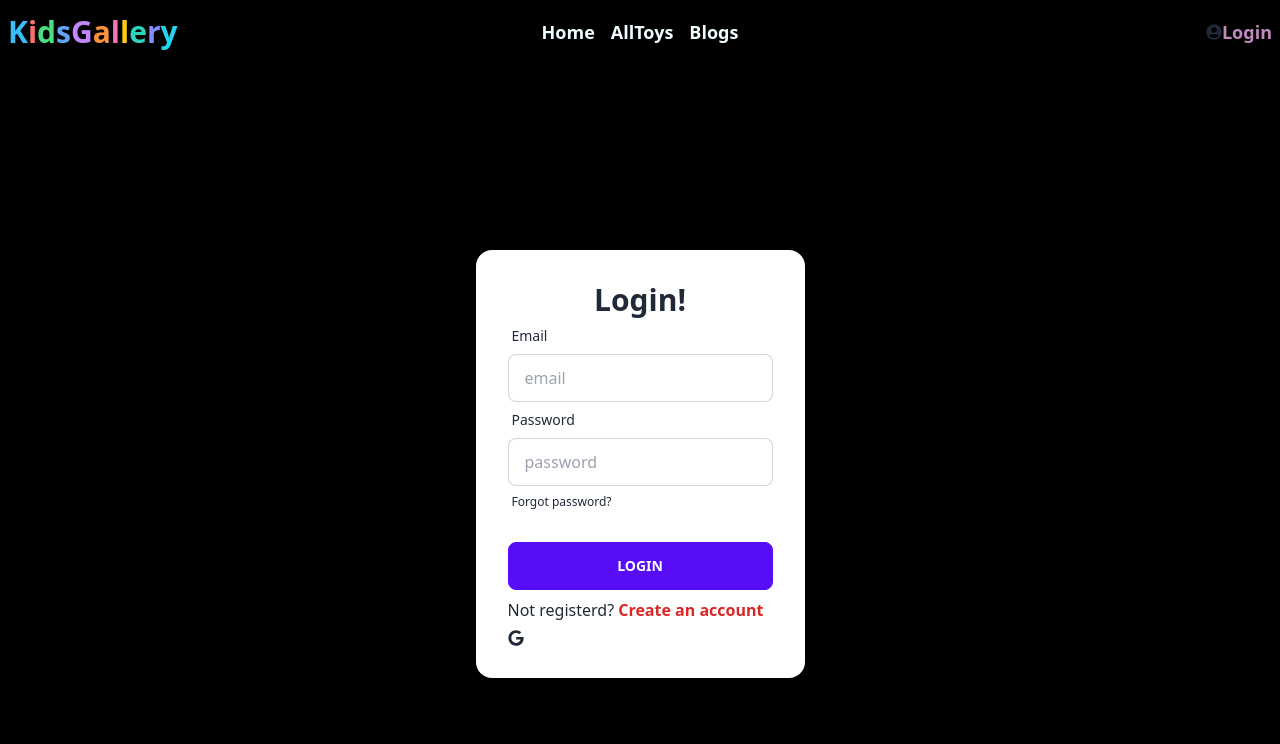
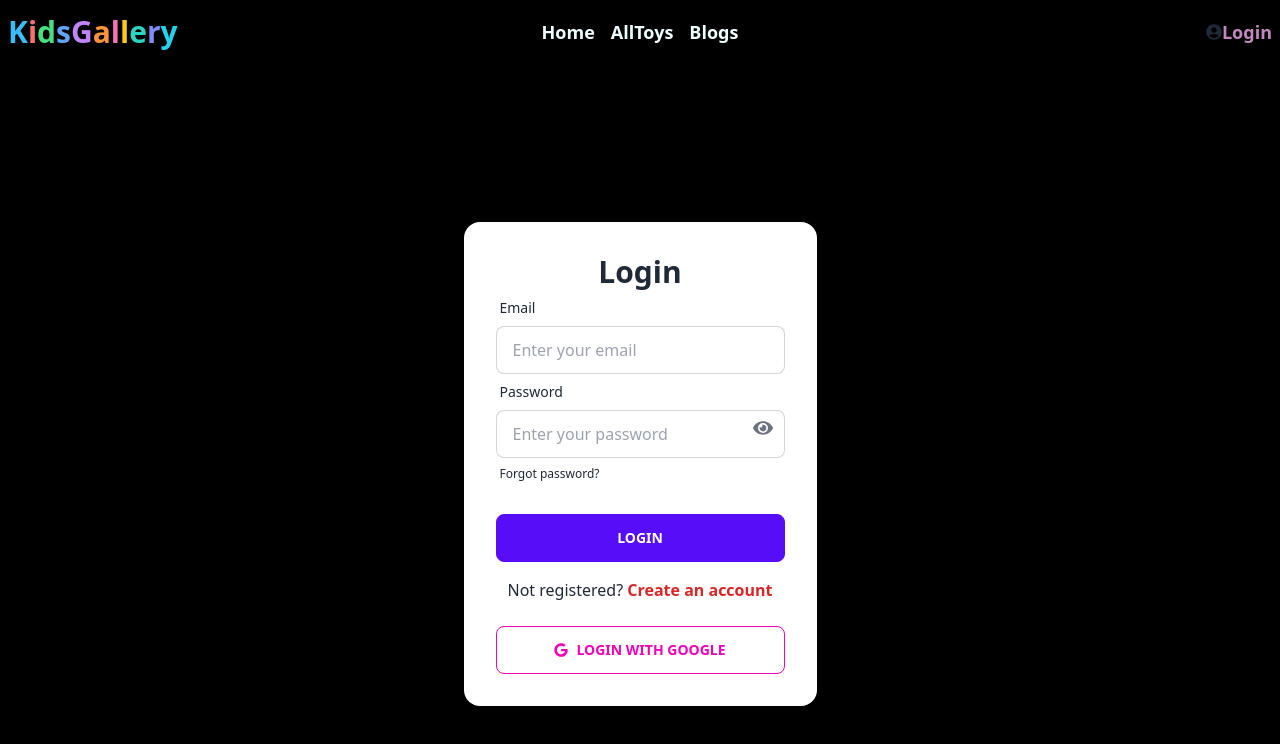
Before and after one commit to anighosal/toys-client, a React (Vite) app: page /auth/login in a window 1280 px wide. Shown: the top 744 px of the page. Built offline with nearby package versions, Linux system fonts and the light colour scheme; no server answers.

Commit message:
user created

```diff
--- a/package.json
+++ b/package.json
@@ -18,13 +18,15 @@
     "match-sorter": "^6.3.1",
     "react": "^18.2.0",
     "react-dom": "^18.2.0",
+    "react-hook-form": "^7.54.2",
     "react-hot-toast": "^2.4.1",
     "react-icons": "^4.8.0",
     "react-responsive-masonry": "^2.1.7",
     "react-router-dom": "^6.11.2",
     "react-tabs": "^6.0.1",
     "react-toastify": "^9.1.3",
-    "sort-by": "^1.2.0"
+    "sort-by": "^1.2.0",
+    "sweetalert2": "^11.17.2"
   },
   "devDependencies": {
     "@types/react": "^18.0.28",
--- a/src/pages/Login/Login.jsx
+++ b/src/pages/Login/Login.jsx
@@ -1,96 +1,138 @@
-import React, { useContext } from "react";
-
+import { getAuth, GoogleAuthProvider, signInWithPopup } from "firebase/auth";
+import { useContext, useState } from "react";
+import { FaEye, FaEyeSlash, FaGoogle } from "react-icons/fa";
 import { Link, useLocation, useNavigate } from "react-router-dom";
+import { toast, ToastContainer } from "react-toastify";
+import "react-toastify/dist/ReactToastify.css";
+import app from "../../firebase/firebase.config";
 import { AuthContext } from "../../providers/AuthProvider";
-import { FaGoogle } from "react-icons/fa";
-import { GoogleAuthProvider, getAuth, signInWithPopup } from "firebase/auth";
-import app from "../../firebase/firebase.config";
 
 const Login = () => {
   const auth = getAuth(app);
   const googleProvider = new GoogleAuthProvider();
   const { signIn } = useContext(AuthContext);
   const location = useLocation();
-  console.log("login page", location);
   const navigate = useNavigate();
 
+  const [error, setError] = useState("");
+  const [showPassword, setShowPassword] = useState(false);
   const from = location.state?.from?.pathname || "/";
-  const handleLogin = (event) => {
+
+  // Handle login with email & password
+  const handleLogin = async (event) => {
     event.preventDefault();
+    setError(""); // Clear previous errors
     const form = event.target;
     const email = form.email.value;
     const password = form.password.value;
-    console.log(email, password);
-    signIn(email, password)
-      .then((result) => {
-        const loggedUser = result.user;
-        console.log(loggedUser);
-        navigate(from);
-      })
-      .catch((error) => console.log(error));
+
+    if (!email || !password) {
+      setError("Email and password are required.");
+      toast.error("Email and password are required.");
+      return;
+    }
+
+    try {
+      const result = await signIn(email, password);
+      console.log("User logged in:", result.user);
+      toast.success("Login Successfully", { position: "top-right" });
+      navigate(from, { replace: true });
+    } catch (error) {
+      console.error("Login error:", error.message);
+      setError(error.message);
+      toast.error("Login failed. Please try again.");
+    }
   };
 
-  const handleGoogle = () => {
-    signInWithPopup(auth, googleProvider)
-      .then((result) => {
-        const loggedUser = result.user;
-        console.log(loggedUser);
-        navigate(from, { replace: true });
-      })
-      .catch((error) => {
-        console.log("error", error.message);
-      });
+  // Handle Google Sign-in
+  const handleGoogle = async () => {
+    try {
+      const result = await signInWithPopup(auth, googleProvider);
+      console.log("Google Login:", result.user);
+      toast.success("Logged in with Google!", { position: "top-right" });
+      navigate(from, { replace: true });
+    } catch (error) {
+      console.error("Google login error:", error.message);
+      setError("Google login failed. Please try again.");
+      toast.error("Google login failed. Please try again.");
+    }
   };
+
   return (
     <div className="hero min-h-screen">
+      <ToastContainer position="top-right" autoClose={3000} />
       <div className="hero-content flex-col lg:flex-row-reverse">
         <div className="card flex-shrink-0 w-full max-w-sm shadow-2xl bg-base-100">
           <div className="card-body">
             <form onSubmit={handleLogin}>
-              <h2 className="text-center font-bold text-3xl">Login!</h2>
+              <h2 className="text-center font-bold text-3xl">Login</h2>
+
+              {error && (
+                <p className="text-red-500 text-sm text-center">{error}</p>
+              )}
+
               <div className="form-control">
                 <label className="label">
                   <span className="label-text">Email</span>
                 </label>
                 <input
                   type="email"
-                  placeholder="email"
+                  placeholder="Enter your email"
                   name="email"
+                  required
                   className="input input-bordered"
                 />
               </div>
-              <div className="form-control">
+
+              <div className="form-control relative">
                 <label className="label">
                   <span className="label-text">Password</span>
                 </label>
                 <input
-                  type="text"
+                  type={showPassword ? "text" : "password"}
                   name="password"
-                  placeholder="password"
-                  className="input input-bordered"
+                  placeholder="Enter your password"
+                  required
+                  className="input input-bordered pr-10"
                 />
+                <button
+                  type="button"
+                  className="absolute right-3 top-11 text-gray-500 hover:text-gray-700"
+                  onClick={() => setShowPassword(!showPassword)}
+                >
+                  {showPassword ? (
+                    <FaEyeSlash size={20} />
+                  ) : (
+                    <FaEye size={20} />
+                  )}
+                </button>
                 <label className="label">
                   <a href="#" className="label-text-alt link link-hover">
                     Forgot password?
                   </a>
                 </label>
               </div>
+
               <div className="form-control mt-6">
-                <input
-                  className="btn btn-primary"
-                  type="submit"
-                  value="Login"
-                />
+                <button className="btn btn-primary" type="submit">
+                  Login
+                </button>
               </div>
             </form>
-            <p>
-              Not registerd?{" "}
-              <Link className="text-red-600 font-bold " to="/auth/register">
+
+            <p className="text-center mt-2">
+              Not registered?{" "}
+              <Link className="text-red-600 font-bold" to="/auth/register">
                 Create an account
-              </Link>{" "}
+              </Link>
             </p>
-            <button className="text-center" onClick={handleGoogle}>
-              <FaGoogle></FaGoogle>
+
+            <button
+              className="btn btn-outline btn-secondary mt-4 flex items-center justify-center gap-2"
+              onClick={handleGoogle}
+            >
+              <FaGoogle />
+              Login with Google
             </button>
           </div>
         </div>
--- a/src/pages/Register/Register.jsx
+++ b/src/pages/Register/Register.jsx
@@ -1,12 +1,17 @@
+import { getAuth, updateProfile } from "firebase/auth";
 import React, { useContext, useState } from "react";
-import login from "../../assets/login.svg";
+import { FaEye, FaEyeSlash } from "react-icons/fa";
 import { Link } from "react-router-dom";
+import { toast, ToastContainer } from "react-toastify";
+import "react-toastify/dist/ReactToastify.css";
 import { AuthContext } from "../../providers/AuthProvider";
-import { getAuth, updateProfile } from "firebase/auth";
 
 const Register = () => {
   const [registerError, setRegisterError] = useState("");
+  const [passwordVisible, setPasswordVisible] = useState(false);
+  const [confirmPasswordVisible, setConfirmPasswordVisible] = useState(false);
   const { createUser } = useContext(AuthContext);
+
   const handleRegister = (event) => {
     event.preventDefault();
     const form = event.target;
@@ -14,7 +19,13 @@ const Register = () => {
     const photo = form.photo.value;
     const email = form.email.value;
     const password = form.password.value;
-    console.log(name, photo, email, password);
+    const confirmPassword = form.confirmPassword.value;
+
+    if (password !== confirmPassword) {
+      setRegisterError("Passwords do not match.");
+      toast.error("Passwords do not match.");
+      return;
+    }
 
     createUser(email, password)
       .then((result) => {
@@ -26,20 +37,27 @@ const Register = () => {
           displayName: name,
           photoURL: photo,
         })
-          .then(() => {})
-          .catch((error) => {});
-        setRegisterError("");
-        event.target.reset();
-        setSuccess("User has been created succesfully");
+          .then(() => {
+            setRegisterError("");
+            event.target.reset();
+            toast.success("User has been created successfully!");
+          })
+          .catch((error) => {
+            console.log(error.message);
+            setRegisterError(error.message);
+            toast.error(error.message);
+          });
       })
       .catch((error) => {
-        console.log(error.massesge);
-        setRegisterError(error.massesge);
+        console.log(error.message);
+        setRegisterError(error.message);
+        toast.error("Registration failed. Please try again.");
       });
   };
 
   return (
     <div className="hero min-h-screen">
+      <ToastContainer position="top-right" autoClose={3000} />
       <div className="hero-content flex-col lg:flex-row-reverse">
         <div className="card flex-shrink-0 w-full max-w-sm shadow-2xl bg-base-100">
           <div className="card-body">
@@ -47,6 +65,13 @@ const Register = () => {
               <h2 className="text-center font-bold text-3xl">
                 Please Register!
               </h2>
+
+              {registerError && (
+                <p className="text-red-500 text-sm text-center">
+                  {registerError}
+                </p>
+              )}
+
               <div className="form-control">
                 <label className="label">
                   <span className="label-text">Name</span>
@@ -58,17 +83,19 @@ const Register = () => {
                   className="input input-bordered"
                 />
               </div>
+
               <div className="form-control">
                 <label className="label">
                   <span className="label-text">Photo</span>
                 </label>
                 <input
-                  type="photoURL"
+                  type="text"
                   name="photo"
                   placeholder="photoURL"
                   className="input input-bordered"
                 />
               </div>
+
               <div className="form-control">
                 <label className="label">
                   <span className="label-text">Email</span>
@@ -80,35 +107,65 @@ const Register = () => {
                   className="input input-bordered"
                 />
               </div>
+
+              <div className="form-control">
+                <label className="label">
+                  <span className="label-text">Password</span>
+                </label>
+                <div className="relative">
+                  <input
+                    type={passwordVisible ? "text" : "password"}
+                    name="password"
+                    placeholder="password"
+                    className="input input-bordered w-full"
+                  />
+                  <button
+                    type="button"
+                    onClick={() => setPasswordVisible(!passwordVisible)}
+                    className="absolute right-2 top-1/2 transform -translate-y-1/2"
+                  >
+                    {passwordVisible ? <FaEyeSlash /> : <FaEye />}
+                  </button>
+                </div>
+              </div>
+
               <div className="form-control">
                 <label className="label">
                   <span className="label-text">Confirm Password</span>
                 </label>
-                <input
-                  type="password"
-                  name="password"
-                  placeholder="password"
-                  className="input input-bordered"
-                />
-                <label className="label">
-                  <a href="#" className="label-text-alt link link-hover">
-                    Forgot password?
-                  </a>
-                </label>
+                <div className="relative">
+                  <input
+                    type={confirmPasswordVisible ? "text" : "password"}
+                    name="confirmPassword"
+                    placeholder="Confirm password"
+                    className="input input-bordered w-full"
+                  />
+                  <button
+                    type="button"
+                    onClick={() =>
+                      setConfirmPasswordVisible(!confirmPasswordVisible)
+                    }
+                    className="absolute right-2 top-1/2 transform -translate-y-1/2"
+                  >
+                    {confirmPasswordVisible ? <FaEyeSlash /> : <FaEye />}
+                  </button>
+                </div>
               </div>
+
               <div className="form-control mt-6">
                 <input
                   className="btn btn-primary"
                   type="submit"
-                  value="Login"
+                  value="Register"
                 />
               </div>
             </form>
+
             <p>
-              Already have an account{" "}
-              <Link className="text-red-600 font-bold " to="/auth/login">
+              Already have an account?{" "}
+              <Link className="text-red-600 font-bold" to="/auth/login">
                 Login
-              </Link>{" "}
+              </Link>
             </p>
           </div>
         </div>
```
Also changed, not shown: src/providers/AuthProvider.jsx (+8 -5 lines), 2 other files (tests, documents, lock files or other folders).
